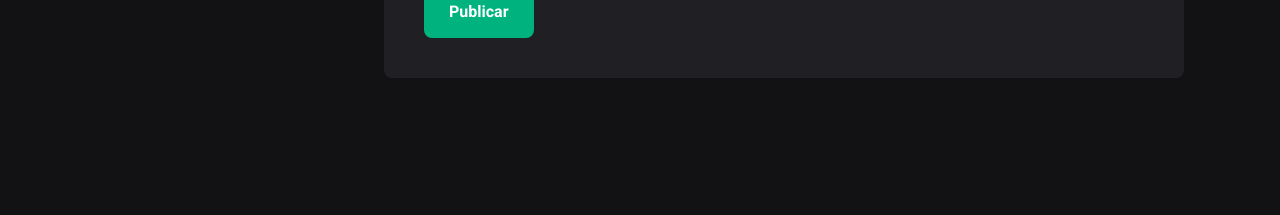
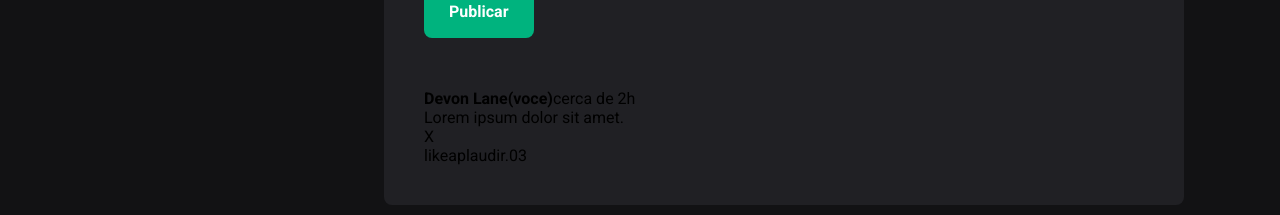
Before and after one commit to Du-devBR/rocketseatOne-ReactJs, a React (Vite) app in the folder projeto01-igniteFeed/: page / in a window 1280 px wide. Shown: the part 655-870 px from the top of the page. Before the commit the page ends 800 px from the top, so only its background shows below. Built offline with nearby package versions, Linux system fonts and the light colour scheme.

Commit message:
chore: criado componente commentarios

```diff
--- /dev/null
+++ b/projeto01-igniteFeed/src/components/comments/Comments.jsx
@@ -0,0 +1,27 @@
+import style from './Comments.module.css'
+
+export function Comments(){
+  return(
+    <div className={style['container-comment']}>
+      <img src="" alt="" />
+      <div>
+        <div>
+          <div>
+            <div>
+              <strong>Devon Lane(voce)</strong>
+              <span>cerca de 2h</span>
+            </div>
+            <p>Lorem ipsum dolor sit amet.</p>
+          </div>
+          X
+        </div>
+        <div>
+          <span>like</span>
+          <span>aplaudir</span>
+          <span>.</span>
+          <span>03</span>
+        </div>
+      </div>
+    </div>
+  )
+}
--- /dev/null
+++ b/projeto01-igniteFeed/src/components/comments/Comments.module.css
@@ -0,0 +1,3 @@
+.container-comment {
+  margin-top: 2rem;
+}
--- a/projeto01-igniteFeed/src/components/post/Post.jsx
+++ b/projeto01-igniteFeed/src/components/post/Post.jsx
@@ -1,4 +1,5 @@
 import { Avatar } from '../avatar/Avatar'
+import { Comments } from '../comments/Comments'
 import style from './Post.module.css'
 
 export function Post(){
@@ -27,6 +28,7 @@ export function Post(){
         />
         <button type="submit">Publicar</button>
       </form>
+      <Comments />
     </article>
   )
 }
```
